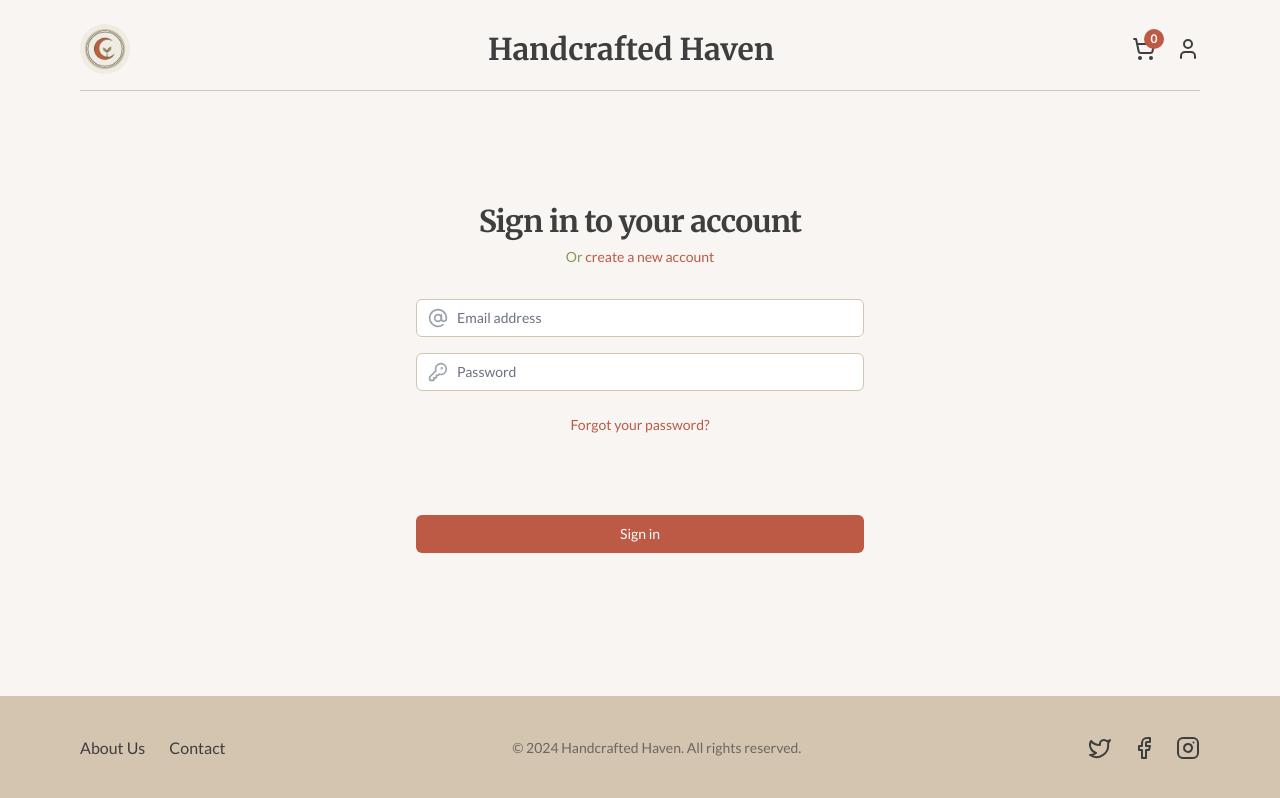
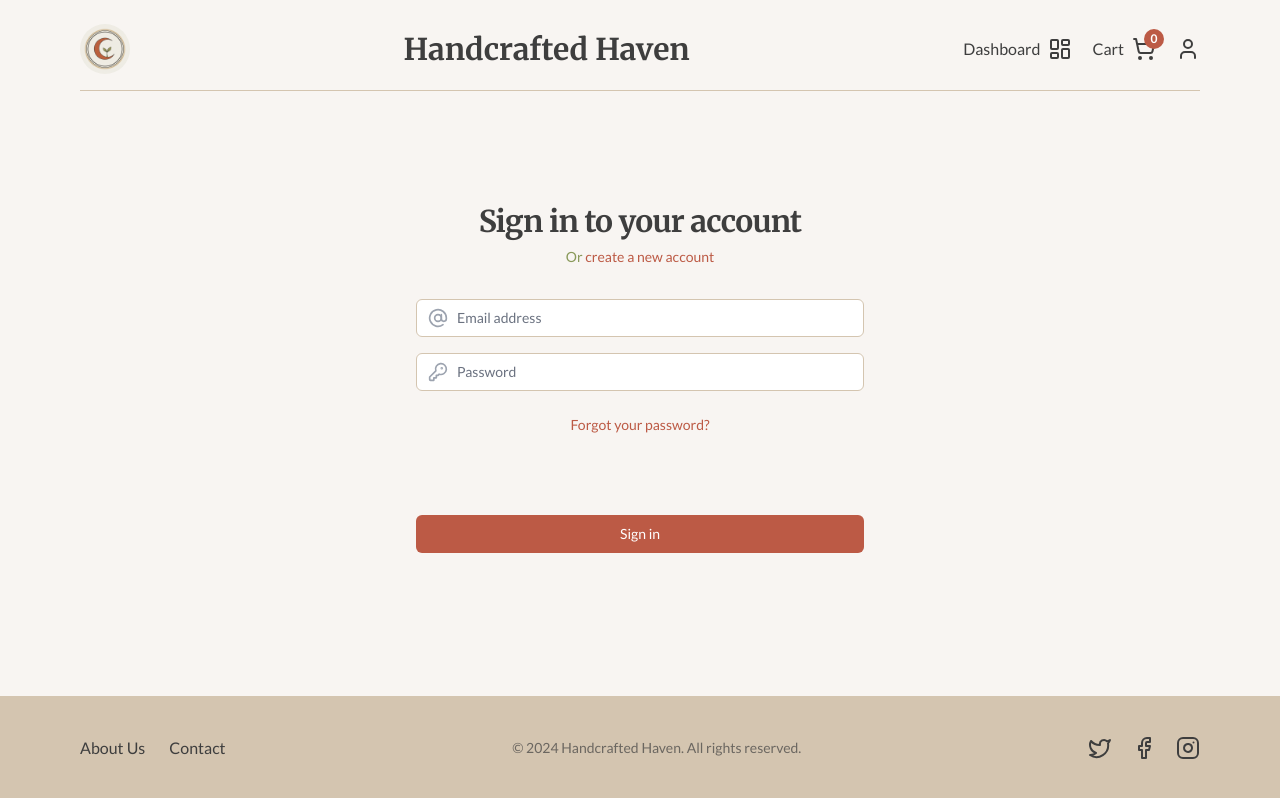
Before and after one commit to danielcordeirofaria/bestrong, a Next.js app: page /login in a window 1280 px wide. Built offline with nearby package versions, Linux system fonts and the light colour scheme; no server answers.

Commit message:
feat(header): add dashboard link and enhance cart display with styles

```diff
--- a/components/header/Header.tsx
+++ b/components/header/Header.tsx
@@ -1,7 +1,8 @@
 import Image from 'next/image';
+import styles from './header.module.css';
 import Link from 'next/link';
 import React from 'react';
-import { ShoppingCart, User } from 'lucide-react';
+import { ShoppingCart, User, LayoutDashboard } from 'lucide-react';
 import { auth } from '@/auth';
 import LogoutButton from '@/components/ui/logout-button';
 
@@ -26,14 +27,24 @@ const Header = async () => {
             <Link href="/">Handcrafted Haven</Link>
           </h1>
           <div className="flex items-center gap-5">
+            <Link href="/dashboard" aria-label="Dashboard" className={styles.link} >
+              <p className={styles.p}>Dashboard</p>
+              <LayoutDashboard className="h-6 w-6 text-text-main" />
+            </Link>
             <button className="relative" aria-label="Cart">
-              <ShoppingCart className="h-6 w-6 text-text-main" />
+              <div className={styles.pCart}>
+                <p className={styles.p}>Cart</p>
+                <ShoppingCart className="h-6 w-6 text-text-main" />
+              </div>
               <span className="absolute -top-2 -right-2 flex h-5 w-5 items-center justify-center rounded-full bg-primary text-xs font-bold text-white">
                 0
               </span>
             </button>
             {session?.user ? (
-              <LogoutButton />
+              <>
+
+                <LogoutButton />
+              </>
             ) : (
               <Link href="/login" aria-label="Login">
                 <User className="h-6 w-6 text-text-main" />
--- /dev/null
+++ b/components/header/header.module.css
@@ -0,0 +1,12 @@
+.link {
+  display: flex;
+}
+
+.p{
+    margin-right: 0.5rem;
+}
+
+.pCart{
+    display: flex;
+    align-items: center;
+}
```
